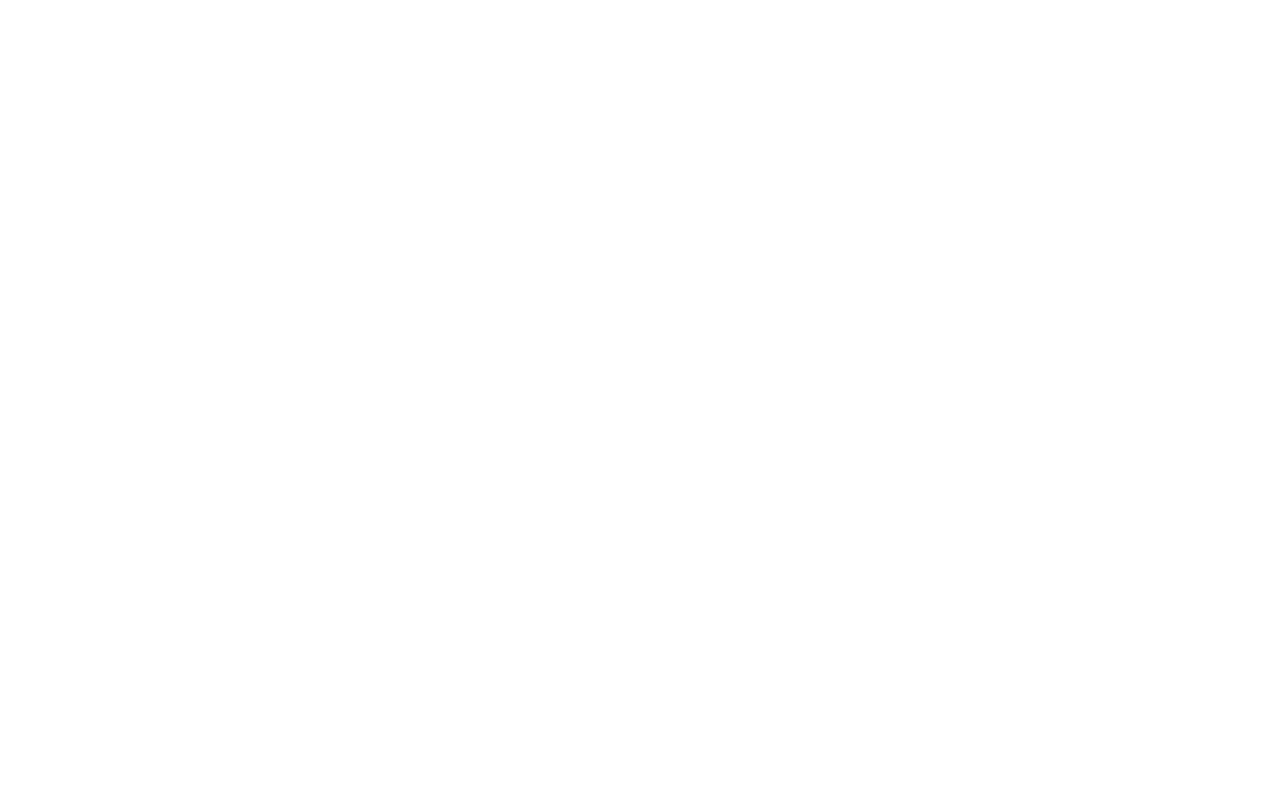
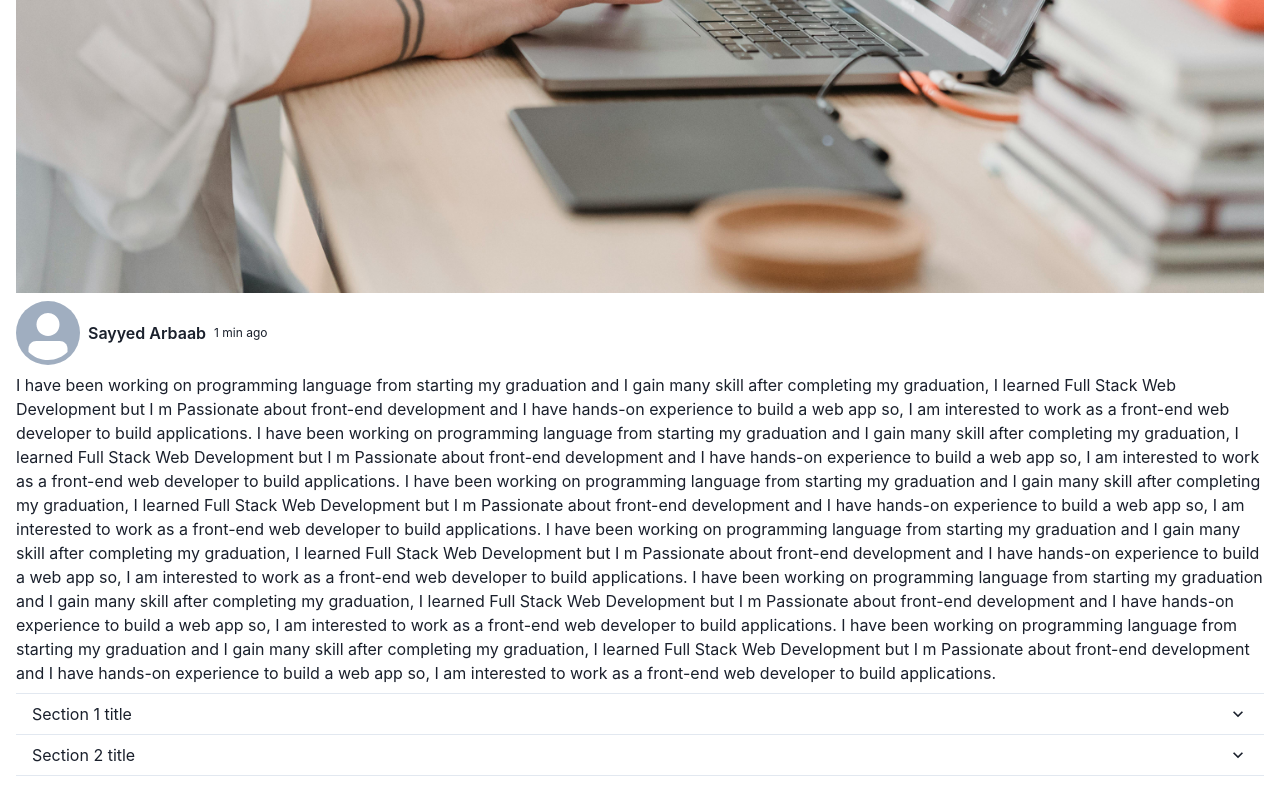
Before and after one commit to sayyedarbaab/Chakra-UI-Project, a React (Create React App) app: page /post in a window 1280 px wide. Shown: the part 698-1498 px from the top of the page. Before the commit the page ends 800 px from the top, so only its background shows below. Built offline with nearby package versions, Linux system fonts and the light colour scheme.

Commit message:
add commit

```diff
--- a/src/App.js
+++ b/src/App.js
@@ -3,12 +3,12 @@
 import { BrowserRouter as Router, Routes, Route } from "react-router-dom";
 import PostPage from "./Pages/PostPage";
 import CartPage from "./Pages/CartPage";
-import Navi from './Components/Navigation/Navi'
+import Navi from "./Components/Navigation/Navi";
 
 function App() {
   return (
     <Router>
-    <Navi />
+      <Navi />
       <Routes>
         <Route path="/" index element={<Home />} />
         <Route path="/post" index element={<PostPage />} />
--- a/src/Components/PostCard.jsx
+++ b/src/Components/PostCard.jsx
@@ -9,6 +9,7 @@
   Flex,
   Button,
 } from "@chakra-ui/react";
+import { Link } from "react-router-dom";
 import React from "react";
 
 function PostCard() {
@@ -31,7 +32,7 @@
             <Text fontSize="sm">
               Hello,Guys welcome to the Chakra Ui Component Based Web App.
             </Text>
-            <Button alignSelf="flex-end" size="sm">
+            <Button alignSelf="flex-end" size="sm" as={Link} to="/post">
               View Post
             </Button>
           </VStack>
--- a/src/Pages/PostPage.jsx
+++ b/src/Pages/PostPage.jsx
@@ -1,11 +1,128 @@
-import React from 'react'
+import {
+  Container,
+  Heading,
+  Stack,
+  Image,
+  HStack,
+  Text,
+  Avatar,
+  Accordion,
+  AccordionButton,
+  Box,
+  AccordionIcon,
+  AccordionPanel,
+  AccordionItem,
+} from "@chakra-ui/react";
+import React from "react";
 
 function PostPage() {
   return (
-    <div>
+    <Container maxW="container.xl">
+      <Stack spacing={2} mt={8} mb={8}>
+        <Heading
+          fontSize="xl"
+          textTransform="capitalize"
+          mb={5}
+          textAlign="center"
+        >
+          Hello Sayyed Here
+        </Heading>
+        <Image src="/img.jpg" />
+        <HStack>
+          <Avatar size="lg" />
+          <Text fontWeight="600">Sayyed Arbaab</Text>
+          <Text fontSize="xs">1 min ago</Text>
+        </HStack>
+        <Text>
+          I have been working on programming language from starting my
+          graduation and I gain many skill after completing my graduation, I
+          learned Full Stack Web Development but I m Passionate about front-end
+          development and I have hands-on experience to build a web app so, I am
+          interested to work as a front-end web developer to build applications.
+          I have been working on programming language from starting my
+          graduation and I gain many skill after completing my graduation, I
+          learned Full Stack Web Development but I m Passionate about front-end
+          development and I have hands-on experience to build a web app so, I am
+          interested to work as a front-end web developer to build applications.
+          I have been working on programming language from starting my
+          graduation and I gain many skill after completing my graduation, I
+          learned Full Stack Web Development but I m Passionate about front-end
+          development and I have hands-on experience to build a web app so, I am
+          interested to work as a front-end web developer to build applications.
+          I have been working on programming language from starting my
+          graduation and I gain many skill after completing my graduation, I
+          learned Full Stack Web Development but I m Passionate about front-end
+          development and I have hands-on experience to build a web app so, I am
+          interested to work as a front-end web developer to build applications.
+          I have been working on programming language from starting my
+          graduation and I gain many skill after completing my graduation, I
+          learned Full Stack Web Development but I m Passionate about front-end
+          development and I have hands-on experience to build a web app so, I am
+          interested to work as a front-end web developer to build applications.
+          I have been working on programming language from starting my
+          graduation and I gain many skill after completing my graduation, I
+          learned Full Stack Web Development but I m Passionate about front-end
+          development and I have hands-on experience to build a web app so, I am
+          interested to work as a front-end web developer to build applications.
+        </Text>
+        <Accordion>
+          <AccordionItem>
+            <h2>
+              <AccordionButton>
+                <Box as="span" flex="1" textAlign="left">
+                  Section 1 title
+                </Box>
+                <AccordionIcon />
+              </AccordionButton>
+            </h2>
+            <AccordionPanel pb={4}>
+              Lorem ipsum dolor sit amet, consectetur adipiscing elit, sed do
+              eiusmod tempor incididunt ut labore et dolore magna aliqua. Ut
+              enim ad minim veniam, quis nostrud exercitation ullamco laboris
+              nisi ut aliquip ex ea commodo consequat. I have been working on
+              programming language from starting my graduation and I gain many
+              skill after completing my graduation, I learned Full Stack Web
+              Development but I m Passionate about front-end development and I
+              have hands-on experience to build a web app so, I am interested to
+              work as a front-end web developer to build applications. I have
+              been working on programming language from starting my graduation
+              and I gain many skill after completing my graduation, I learned
+              Full Stack Web Development but I m Passionate about front-end
+              development and I have hands-on experience to build a web app so,
+              I am interested to work as a front-end web developer to build
+            </AccordionPanel>
+          </AccordionItem>
 
-    </div>
-  )
+          <AccordionItem>
+            <h2>
+              <AccordionButton>
+                <Box as="span" flex="1" textAlign="left">
+                  Section 2 title
+                </Box>
+                <AccordionIcon />
+              </AccordionButton>
+            </h2>
+            <AccordionPanel pb={4}>
+              Lorem ipsum dolor sit amet, consectetur adipiscing elit, sed do
+              eiusmod tempor incididunt ut labore et dolore magna aliqua. Ut
+              enim ad minim veniam, quis nostrud exercitation ullamco laboris
+              nisi ut aliquip ex ea commodo consequat. I have been working on
+              programming language from starting my graduation and I gain many
+              skill after completing my graduation, I learned Full Stack Web
+              Development but I m Passionate about front-end development and I
+              have hands-on experience to build a web app so, I am interested to
+              work as a front-end web developer to build applications. I have
+              been working on programming language from starting my graduation
+              and I gain many skill after completing my graduation, I learned
+              Full Stack Web Development but I m Passionate about front-end
+              development and I have hands-on experience to build a web app so,
+              I am interested to work as a front-end web developer to build
+            </AccordionPanel>
+          </AccordionItem>
+        </Accordion>
+      </Stack>
+    </Container>
+  );
 }
 
-export default PostPage
+export default PostPage;
```
Also changed, not shown: src/Components/YourDetails.js (+3 -4 lines).
